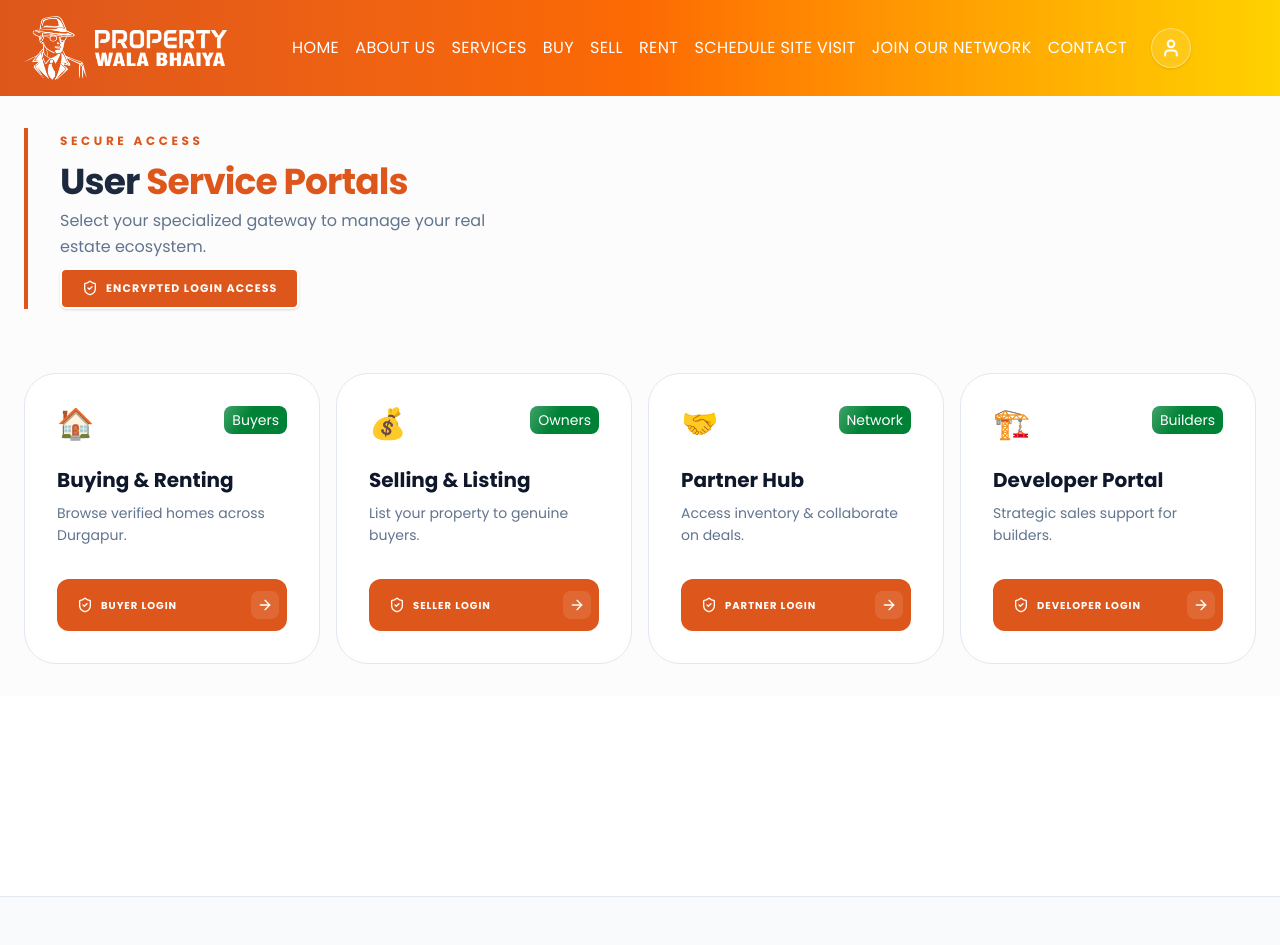
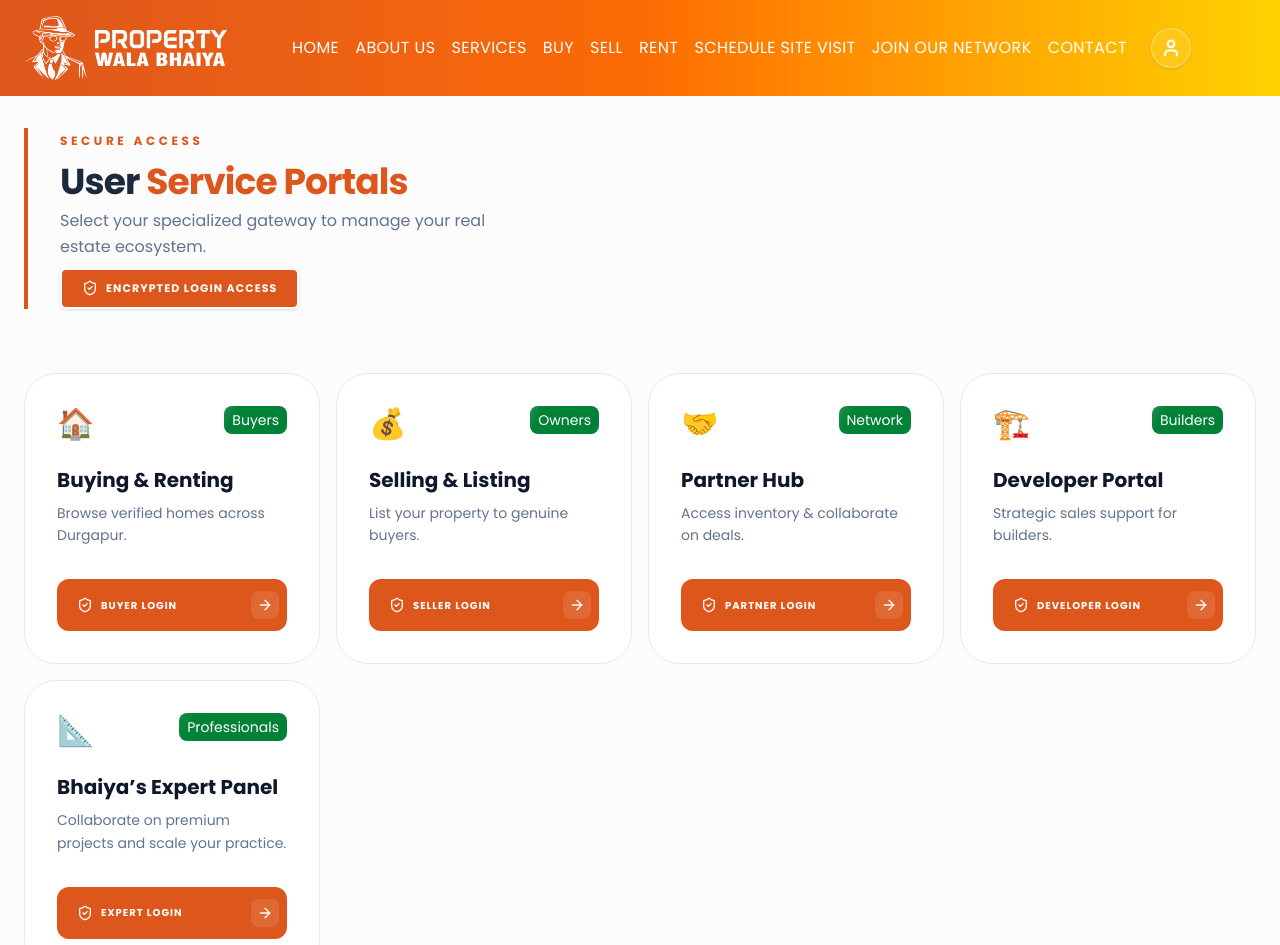
Before and after one commit to passportpulse/property-wala-ankita, a React (Vite) app: page /dashboard in a window 1280 px wide. Shown: the top 945 px of the page. Built offline with nearby package versions, Linux system fonts and the light colour scheme; a web font is replaced by a local one.

Commit message:
service hero and login panel updated

```diff
--- a/src/pages/dashboard/Dashboard.jsx
+++ b/src/pages/dashboard/Dashboard.jsx
@@ -32,6 +32,13 @@ const services = [
     tag: "Builders",
     icon: "🏗️",
     loginText: "Developer Login",
+  },
+  {
+    title: "Bhaiya’s Expert Panel",
+    desc: "Collaborate on premium projects and scale your practice.",
+    tag: "Professionals",
+    icon: "📐",
+    loginText: "Expert Login",
   },
 ];
 
--- a/src/pages/services/sections/Hero.jsx
+++ b/src/pages/services/sections/Hero.jsx
@@ -12,8 +12,8 @@ export default function Hero() {
         tag="Professional Infrastructure"
         title="Our"
         highlight="Services"
-        subtitle="Scale your business without increasing your stress."
-        buttonText=" Login to avail services"
+        subtitle="Need Help with Paperwork. Then Bhaiya assigns a vetted partner. Progress is tracked in the user's dashboard."
+        buttonText=" Login to Bhaiya’s Expert Panel"
         onButtonClick="/dashboard"
       />
 
```
